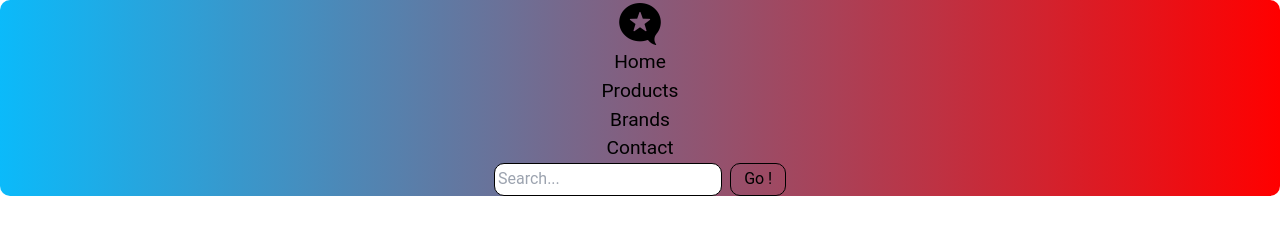
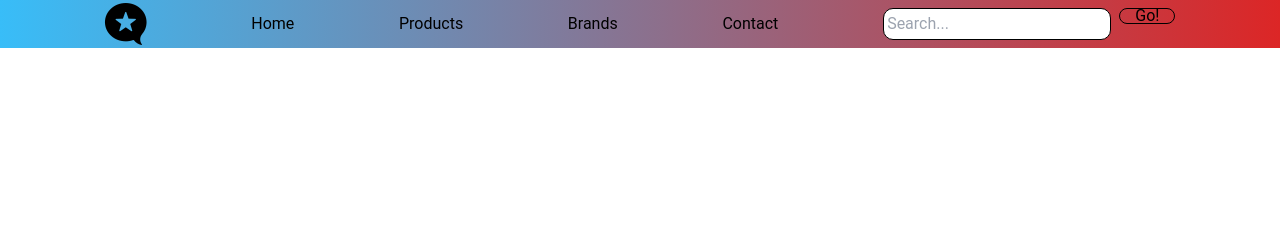
Before and after one commit to Laskovic/responsive_menu, a website: page index.html in a window 1280 px wide. Drawn offline with Linux system fonts and the light colour scheme.

Commit message:
fixed couple of classes, proceeding to fix rest

```diff
--- a/index.html
+++ b/index.html
@@ -10,17 +10,17 @@
 </head>
 <body>
     <section>
-        <div class="wrapper flex flex-col">
+        <div class="relative flex justify-evenly items-center min-w-full bg-gradient-to-r from-sky-400 to-red-600">
             <i class="fa-brands fa-microblog"></i>
-                    <a href="" class="link">Home</a>
-                    <a href="" class="link">Products</a>
-                    <a href="" class="link">Brands</a>
-                    <a href="" class="link">Contact</a>
+                    <a href="" class="hover:border-b hover:border-black text-base link">Home</a>
+                    <a href="" class="hover:border-b hover:border-black text-base link">Products</a>
+                    <a href="" class="hover:border-b hover:border-black text-base link">Brands</a>
+                    <a href="" class="hover:border-b hover:border-black text-base link">Contact</a>
                     <div class="search-wrapper">
                         <form action="">
                         <input type="text" class="searchTerm" placeholder="Search...">
                         </form>
-                        <button type="submit" class="searchButton">Go !
+                        <button type="submit" class="searchButton ">Go!
                         </button>
                 </div>
                     <div class="burger-open">
--- a/package.json
+++ b/package.json
@@ -21,3 +21,4 @@
   },
   "homepage": "https://github.com/Laskovic/responsive_menu#readme",
   "description": ""
+}
--- a/styles.css
+++ b/styles.css
@@ -4,6 +4,12 @@
 
 @import url('https://fonts.googleapis.com/css2?family=Roboto:wght@500&display=swap');
 
+/* @layer base {
+    :root {
+        --first-color: 255 0 0;
+        --second-color: 11 186 250;
+    }
+} */
 
 * {
     margin: 0;
@@ -14,51 +20,22 @@
 
 }
 
-.wrapper {
-    display: flex;
-    justify-content: space-evenly;
-    align-items: center;
-    min-height: 7vh;
-    min-width: 100vw;
-    background: linear-gradient(to left, rgb(255, 0, 0), rgb(11, 186, 250));
-    position: relative;
-    border-radius: 10px;
-    transition: all 1s;
-}
-
-.link-wrapper {
-    display: flex;
-    justify-content: space-between;
-}
-
 .fa-brands{
     font-size: 3rem;
 }
 
-.link {
-    font-size: 1.2rem;
-    color: rgb(0, 0, 0);
-}
-
-.link:hover {
-    border-bottom: 1px solid black;
-}
-
-a {
-    font-size: 1.2rem;
-    color: black;
-}
-
 button {
-    padding: 0 3px;
     background-color: #fff;
     border: none;
     border-radius:10px;
     display: flex;
+    flex-direction:row;
     justify-content: center;
     align-items: center;
     border: 1.5px solid black;
     width: 3.5rem;
+    height: 1rem;
+    box-sizing:border-box;
 }
 
 .burger-open {
@@ -74,7 +51,6 @@ button {
     flex-direction: column;
     align-items: center;
     justify-content: center;
-    transition: all 1s;
     /* position: absolute;
     top: 0; */
 }
@@ -202,3 +178,4 @@ button {
     .wrapper {
         padding: 0 3rem;
     }
+}
--- a/tailwind.config.js
+++ b/tailwind.config.js
@@ -1,8 +1,6 @@
 /** @type {import('tailwindcss').Config} */
 module.exports = {
   content: ['./index.html'],
-  theme: {
-    extend: {},
-  },
+  theme: {},
   plugins: [],
 }
```
Also changed, not shown: tailwind/output.css.
